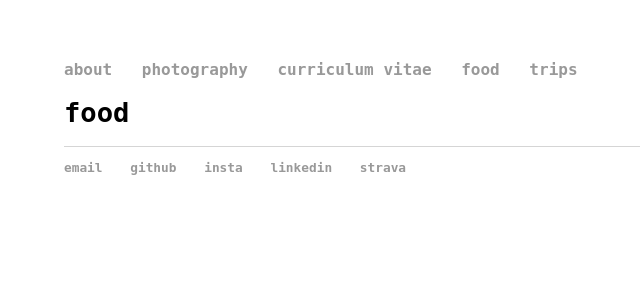
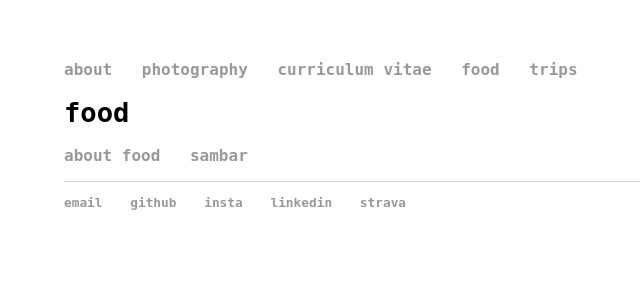
Before and after one commit to dodiodion/dodiodion.github.io, a Jekyll site: the page built from food.html, in a window 1280 px wide. Shown: the top 300 px of the page, without its empty margins (128-768 px from the left). Built offline with Jekyll 4.4.1, drawn with Linux system fonts in a browser that asks for light colours.

Commit message:
add list of recipes in food

```diff
--- a/food.html
+++ b/food.html
@@ -3,3 +3,12 @@ layout: default
 title: food
 ---
 <h1>{{ page.title }}</h1>
+
+<body>
+	<nav>
+			<ul>
+					<li><a href="/">about food</a></li>
+					<li><a href="/sambar">sambar</a></li>
+			</ul>
+	</nav>
+</body>
--- a/sambar.html
+++ b/sambar.html
@@ -3,7 +3,7 @@ layout: recipe
 title: sambar
 ---
 <h1>{{ page.title }}</h1>
-<ul class="food">
+<ul class="sambar">
 	<p> my take on South Indian Sambar </p>
 	<ul>
 		<li> 2 cups red lentils</li>
```
